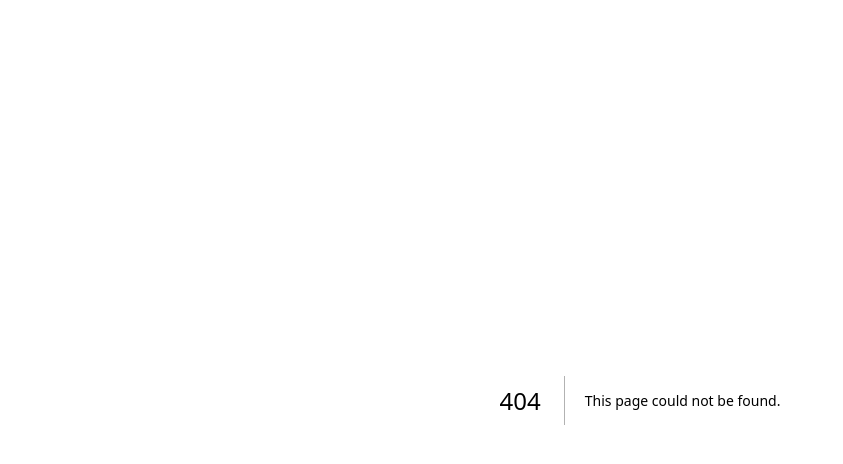
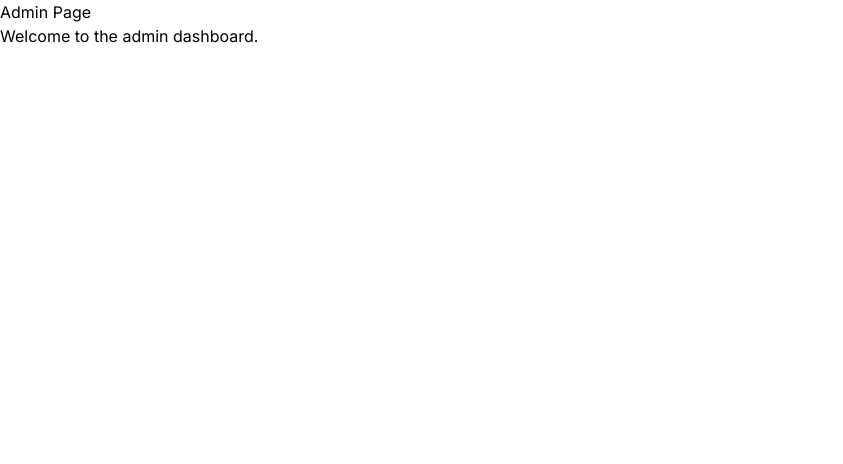
Before and after one commit to safak/next-dashboard-ui, a Next.js app: page /admin in a window 1280 px wide. Before the commit this address had no page. Shown: the top 464 px of the page, without its empty margins (0-843 px from the left). Built offline with nearby package versions, Linux system fonts and the light colour scheme.

Commit message:
first-trial-pr review

```diff
--- /dev/null
+++ b/src/app/admin/page.tsx
@@ -0,0 +1,10 @@
+const AdminPage = () => {
+  return (
+    <div>
+      <h1>Admin Page</h1>
+      <p>Welcome to the admin dashboard.</p>
+    </div>
+  );
+}
+
+export default AdminPage;
```
